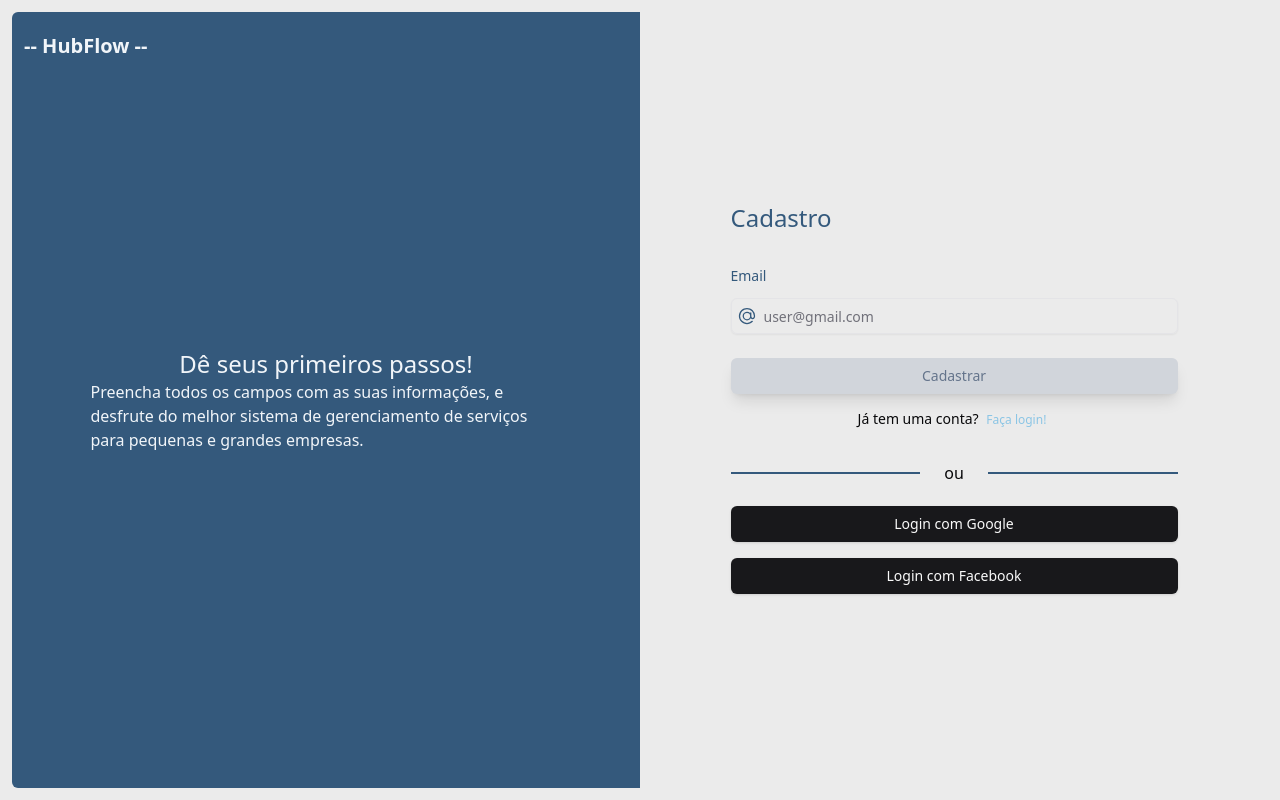
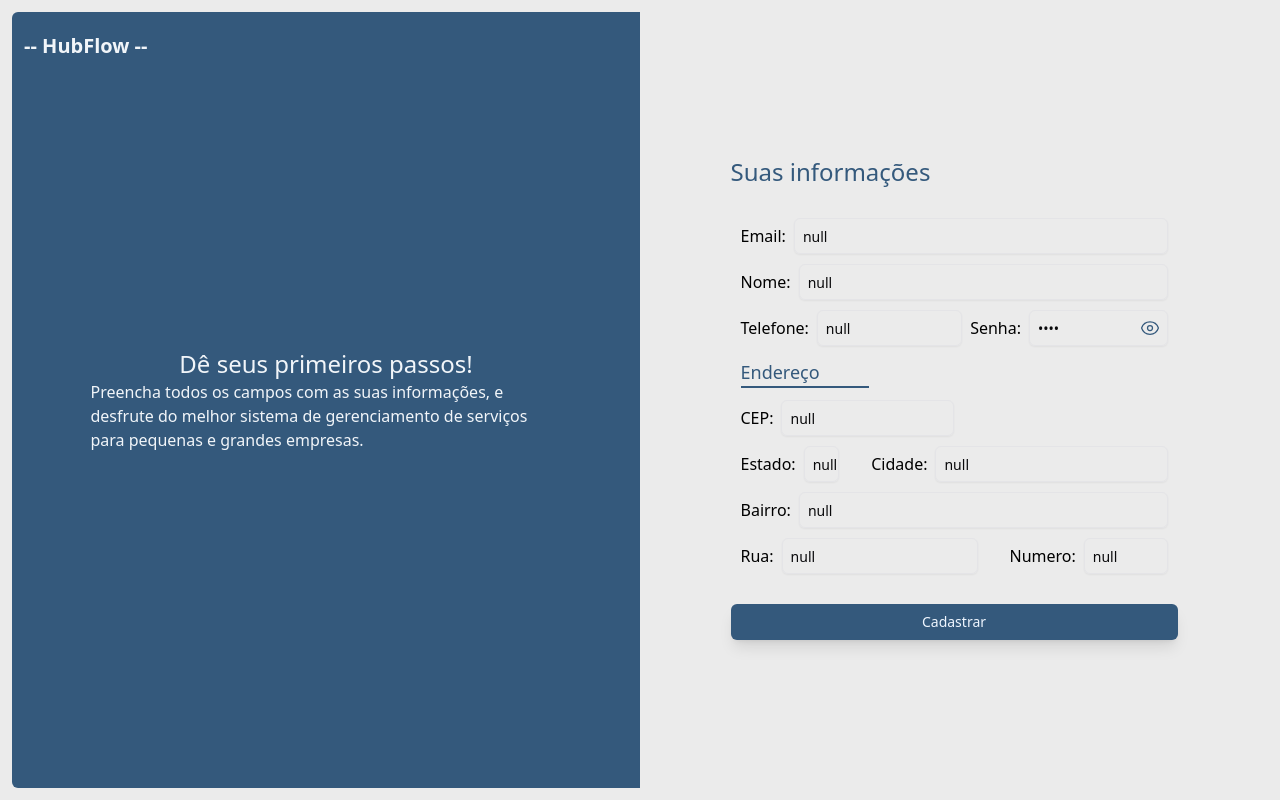
Before and after one commit to EduMachado07/tcc_Make, a React (Vite) app in the folder index_Make/: page /cadastro/informacoes in a window 1280 px wide. Before the commit this address led to /cadastro/email. Built offline with nearby package versions, Linux system fonts and the light colour scheme.

Commit message:
style(informacoes): melhoria no layout

```diff
--- a/index_Make/src/context/authProtecao_rotas.ts
+++ b/index_Make/src/context/authProtecao_rotas.ts
@@ -7,7 +7,7 @@
 
 
 export const authProtecao_Rotas = create<AuthStore>((set) => ({
-    etapa: 1,
+    etapa: 7,
     setEtapa: () => set((state) => ({
         etapa: state.etapa + 1
     }))
--- a/index_Make/src/pages/cadastro/Informacoes.jsx
+++ b/index_Make/src/pages/cadastro/Informacoes.jsx
@@ -1,10 +1,11 @@
-import React, { useState, useEffect } from "react";
+import React, { useState } from "react";
 import { useNavigate } from "react-router-dom";
 import { authCadastro } from "@/context/authCadastro";
 // -------- COMPONENTES UI
 import { Button } from "@/components/ui/button";
 import { Label } from "@/components/ui/label";
 import { Separator } from "@/components/ui/separator";
+import { Input } from "@/components/ui/input";
 // -------- ( MATERIAL UI )------------
 import CircularProgress from "@mui/material/CircularProgress";
 
@@ -24,6 +25,14 @@
     bairro,
     rua,
   } = authCadastro();
+  const [isSenha, set_isSenha] = useState(true);
+
+  const mostrarSenha = () => {
+    set_isSenha(true);
+  };
+  const ocultarSenha = () => {
+    set_isSenha(false);
+  };
 
   const onSubmit = async (event) => {
     event.preventDefault();
@@ -35,107 +44,146 @@
 
   return (
     <div className="h-full">
-      <form className="w-full h-full flex flex-col justify-center items-center gap-6 px-4"
-      onSubmit={onSubmit}>
+      <form className="w-full h-full flex flex-col justify-center items-center gap-6 px-4">
         <section className="flex flex-col w-3/4 gap-3">
           <Label size="subtitle">Suas informações</Label>
-          <section className="flex flex-col gap-1 bg-gray-300 rounded-sm p-2.5">
+          <section className="flex flex-col gap-1 rounded-sm p-2.5">
             <div className="flex flex-wrap gap-x-8 gap-y-2.5">
-              <Label size="base" color="colorText">
-                Email:{" "}
-                <Label size="base" color="colorText_Bold" className="underline">
-                  {email || "não cadastrado"}
+              <section className="flex items-center w-full gap-2">
+                <Label size="base" color="colorText_Bold">
+                  Email:
                 </Label>
-              </Label>
-              <Label size="base" color="colorText">
-                Nome completo:{" "}
-                <Label
-                  size="base"
-                  color="colorText_Bold"
-                  // className="underline"
-                >
-                  {nome || "não cadastrado"}
+                <Input className="flex-grow" value={email || "null"} readOnly />
+              </section>
+
+              <section className="flex items-center w-full gap-2">
+                <Label size="base" color="colorText_Bold">
+                  Nome:
                 </Label>
-              </Label>
-              <Label size="base" color="colorText">
-                Data de nascimento:{" "}
-                <Label
-                  size="base"
-                  color="colorText_Bold"
-                  // className="underline"
-                >
-                  {data || "não cadastrado"}
+                <Input className="flex-grow" value={nome || "null"} readOnly />
+              </section>
+
+              <section className="flex items-center w-full gap-2">
+                <Label size="base" color="colorText_Bold">
+                  Telefone:
                 </Label>
-              </Label>
-              <Label size="base" color="colorText">
-                Telefone:{" "}
-                <Label
-                  size="base"
-                  color="colorText_Bold"
-                  // className="underline"
-                >
-                  {tel || "não cadastrado"}
+                <Input className="flex-grow" value={tel || "null"} readOnly />
+
+                <Label size="base" color="colorText_Bold">
+                  Senha:
                 </Label>
-              </Label>
-              <Label size="base" color="colorText">
-                senha:{" "}
-                <Label
-                  size="base"
-                  color="colorText_Bold"
-                  // className="underline"
-                >
-                  {senha || "não cadastrado"}
-                </Label>
-              </Label>
+                <div className="flex-grow relative flex items-center w-full">
+                  <div
+                    onMouseDown={ocultarSenha}
+                    onMouseUp={mostrarSenha}
+                    className="absolute cursor-pointer right-2"
+                  >
+                    {isSenha ? (
+                      <svg
+                        xmlns="http://www.w3.org/2000/svg"
+                        fill="none"
+                        viewBox="0 0 24 24"
+                        strokeWidth={1.5}
+                        stroke="currentColor"
+                        className="size-5 stroke-colorPrimary"
+                      >
+                        <path
+                          strokeLinecap="round"
+                          strokeLinejoin="round"
+                          d="M2.036 12.322a1.012 1.012 0 0 1 0-.639C3.423 7.51 7.36 4.5 12 4.5c4.638 0 8.573 3.007 9.963 7.178.07.207.07.431 0 .639C20.577 16.49 16.64 19.5 12 19.5c-4.638 0-8.573-3.007-9.963-7.178Z"
+                        />
+                        <path
+                          strokeLinecap="round"
+                          strokeLinejoin="round"
+                          d="M15 12a3 3 0 1 1-6 0 3 3 0 0 1 6 0Z"
+                        />
+                      </svg>
+                    ) : (
+                      <svg
+                        xmlns="http://www.w3.org/2000/svg"
+                        fill="none"
+                        viewBox="0 0 24 24"
+                        strokeWidth={1.5}
+                        stroke="currentColor"
+                        className="size-5 stroke-colorPrimary"
+                      >
+                        <path
+                          strokeLinecap="round"
+                          strokeLinejoin="round"
+                          d="M3.98 8.223A10.477 10.477 0 0 0 1.934 12C3.226 16.338 7.244 19.5 12 19.5c.993 0 1.953-.138 2.863-.395M6.228 6.228A10.451 10.451 0 0 1 12 4.5c4.756 0 8.773 3.162 10.065 7.498a10.522 10.522 0 0 1-4.293 5.774M6.228 6.228 3 3m3.228 3.228 3.65 3.65m7.894 7.894L21 21m-3.228-3.228-3.65-3.65m0 0a3 3 0 1 0-4.243-4.243m4.242 4.242L9.88 9.88"
+                        />
+                      </svg>
+                    )}
+                  </div>
+                  <Input
+                    type={isSenha ? "password" : "text"}
+                    value={senha || "null"}
+                    readOnly
+                  />
+                </div>
+              </section>
             </div>
             {/* INFORMAOES DE ENDERECO */}
-            <div className="w-32 my-1">
+            <div className="w-32 my-2">
               <Label size="large">Endereço</Label>
               <Separator />
             </div>
-            <Label size="base" color="colorText">
-              CEP:{" "}
-              <Label size="base" color="colorText_Bold" className="underline">
-                {cep || "não cadastrado"}
-              </Label>
-            </Label>
-            <div className="flex flex-wrap gap-x-8 gap-y-2">
-              <Label size="base" color="colorText">
-                Estado:{" "}
+            <div className="flex flex-wrap gap-x-8 gap-y-2.5">
+              <section className="flex items-center w-2/4 gap-2">
                 <Label size="base" color="colorText_Bold">
-                  {estado || "não cadastrado"}
+                  CEP:
                 </Label>
-              </Label>
-              <Label size="base" color="colorText">
-                Cidade:{" "}
+                <Input className="flex-grow" value={cep || "null"} readOnly />
+              </section>
+              <div className="w-full flex gap-8">
+                <section className="flex items-center w-1/4 gap-2">
+                  <Label size="base" color="colorText_Bold">
+                    Estado:
+                  </Label>
+                  <Input
+                    className="flex-grow"
+                    value={estado || "null"}
+                    readOnly
+                  />
+                </section>
+                <section className="flex items-center w-3/4 gap-2">
+                  <Label size="base" color="colorText_Bold">
+                    Cidade:
+                  </Label>
+                  <Input
+                    className="flex-grow"
+                    value={cidade || "null"}
+                    readOnly
+                  />
+                </section>
+              </div>
+              <section className="flex items-center w-full gap-2">
                 <Label size="base" color="colorText_Bold">
-                  {cidade || "não cadastrado"}
+                  Bairro:
                 </Label>
-              </Label>
-              <Label size="base" color="colorText">
-                Bairro:{" "}
+                <Input className="flex-grow" value={bairro || "null"} readOnly />
+              </section>
+              <div className="w-full flex gap-8">
+              <section className="flex items-center w-3/4 gap-2">
                 <Label size="base" color="colorText_Bold">
-                  {bairro || "não cadastrado"}
+                  Rua:
                 </Label>
-              </Label>
-              <Label size="base" color="colorText">
-                Rua:{" "}
+                <Input className="flex-grow" value={rua || "null"} readOnly />
+              </section>
+              <section className="flex items-center w-2/4 gap-2">
                 <Label size="base" color="colorText_Bold">
-                  {rua || "não cadastrado"}
+                  Numero:
                 </Label>
-              </Label>
-              <Label size="base" color="colorText">
-                Número:{" "}
-                <Label size="base" color="colorText_Bold">
-                  {cep_Numero || <Label color="alert">não cadastrado</Label>}
-                </Label>
-              </Label>
+                <Input className="flex-grow" value={cep_Numero || "null"} readOnly />
+              </section>
+              </div>
             </div>
           </section>
           <Button
             variant="primary"
             className="relative flex items-center justify-center mt-2"
             type="submit"
+            onClick={onSubmit}
           >
             {btnLoading_Submit ? (
               <CircularProgress
```
